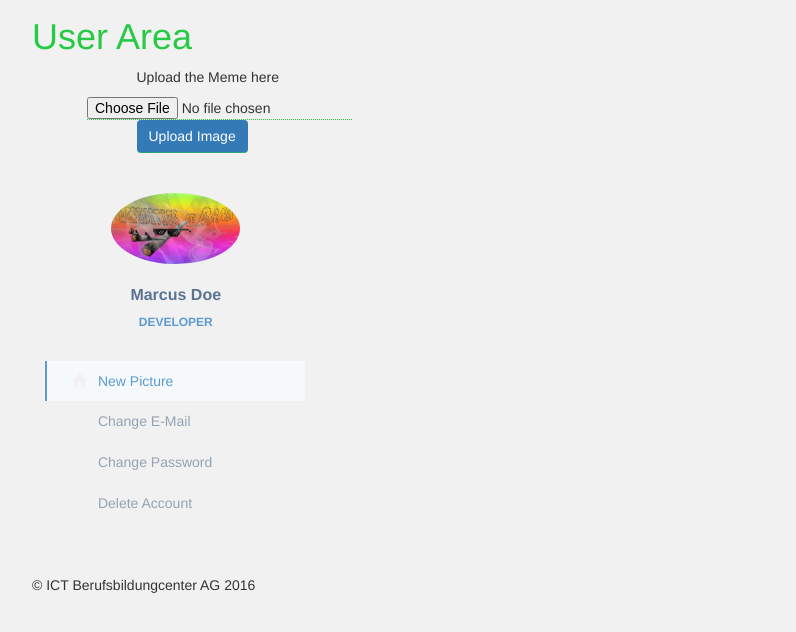
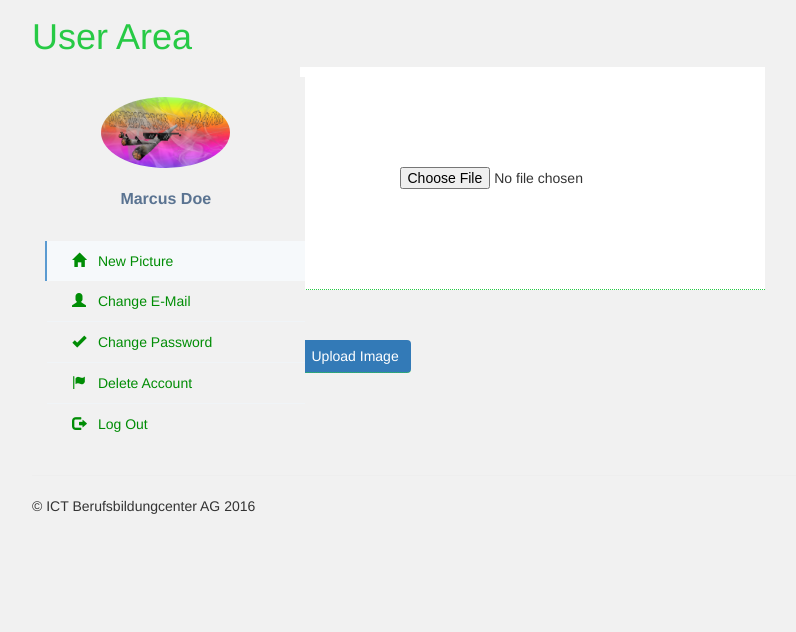
Before and after one commit to keahnignen/Definition-of-Dank, a PHP site: page /user in a window 1280 px wide. Shown: the part 73-705 px from the top of the page, without its empty margins (98-894 px from the left). Run offline with PHP 8.4, Linux system fonts and the light colour scheme; the visitor is signed in with stand-in values (Sample User, id 1); some libraries are stand-ins or nearby versions.

Commit message:
Hie user_area geändert

```diff
--- a/public/css/style.css
+++ b/public/css/style.css
@@ -197,6 +197,7 @@
 
 .profile-usermenu {
   margin-top: 30px;
+  color: #27ca45;
 }
 
 .profile-usermenu ul li {
@@ -208,7 +209,7 @@
 }
 
 .profile-usermenu ul li a {
-  color: #93a3b5;
+  color: #008d05;
   font-size: 14px;
   font-weight: 400;
 }
@@ -216,6 +217,7 @@
 .profile-usermenu ul li a i {
   margin-right: 8px;
   font-size: 14px;
+  color:#008d05;
 }
 
 .profile-usermenu ul li a:hover {
@@ -262,8 +264,13 @@
 
 }
 
-.col-sm-1, .col-sm-10, .col-sm-11, .col-sm-12, .col-sm-2, .col-sm-3, .col-sm-4, .col-sm-5, .col-sm-6, .col-sm-7, .col-sm-8, .col-sm-9{
+.col-sm-1, .col-sm-10, .col-sm-11, .col-sm-12, .col-sm-2, .col-sm-4, .col-sm-5, .col-sm-6, .col-sm-7, .col-sm-8, .col-sm-9{
 	float:none;
+}
+
+.col-sm-3{
+	float:right;
+	margin-right: 620px;
 }
 
 .bild{
@@ -326,3 +333,20 @@
 .col-md-6 {
     width: 60%;
 }
+
+.profile-usermenu ul li.active a {
+    color: #008d05;
+}
+
+
+#fileToUpload
+{
+	background-color: white;
+	padding: 100px 100px 100px 100px;
+	margin-bottom: 50px;
+}
+
+.btn btn-primary uploadbutton
+{
+	margin-left: 0 !important;
+}
--- a/view/user_area.php
+++ b/view/user_area.php
@@ -1,10 +1,9 @@
 <ul class="thumbnails">
     <li class="col-sm-3">
-        <P class="upload_title">Upload the Meme here</P>
         <div class="fff">
 			<form action="/post/createPost" method="post" enctype="multipart/form-data">
-				<input type="file" name="fileToUpload" id="fileToUpload">
-				<input class="btn btn-primary uploadbutton" type="submit" value="Upload Image" name="submit">
+				<div class=""><input type="file" name="fileToUpload" id="fileToUpload"></div>
+				<input class="btn btn-primary uploadbutton" type="submit" value="Upload Image" name="submit" style="margin-left: 0px;">
 			</form>
         </div>
     </li>
@@ -23,9 +22,7 @@
 				<div class="profile-usertitle-name">
 					Marcus Doe
 				</div>
-				<div class="profile-usertitle-job">
-					Developer
-				</div>
+
 			</div>
 			<!-- END SIDEBAR USER TITLE -->
 
@@ -52,6 +49,11 @@
 						<i class="glyphicon glyphicon-flag"></i>
 						Delete Account </a>
 					</li>
+					<li>
+						<a href="#">
+						<i class="glyphicon glyphicon-log-out"></i>
+						Log Out </a>
+					</li>
 				</ul>
 			</div>
 			<!-- END MENU -->
```
